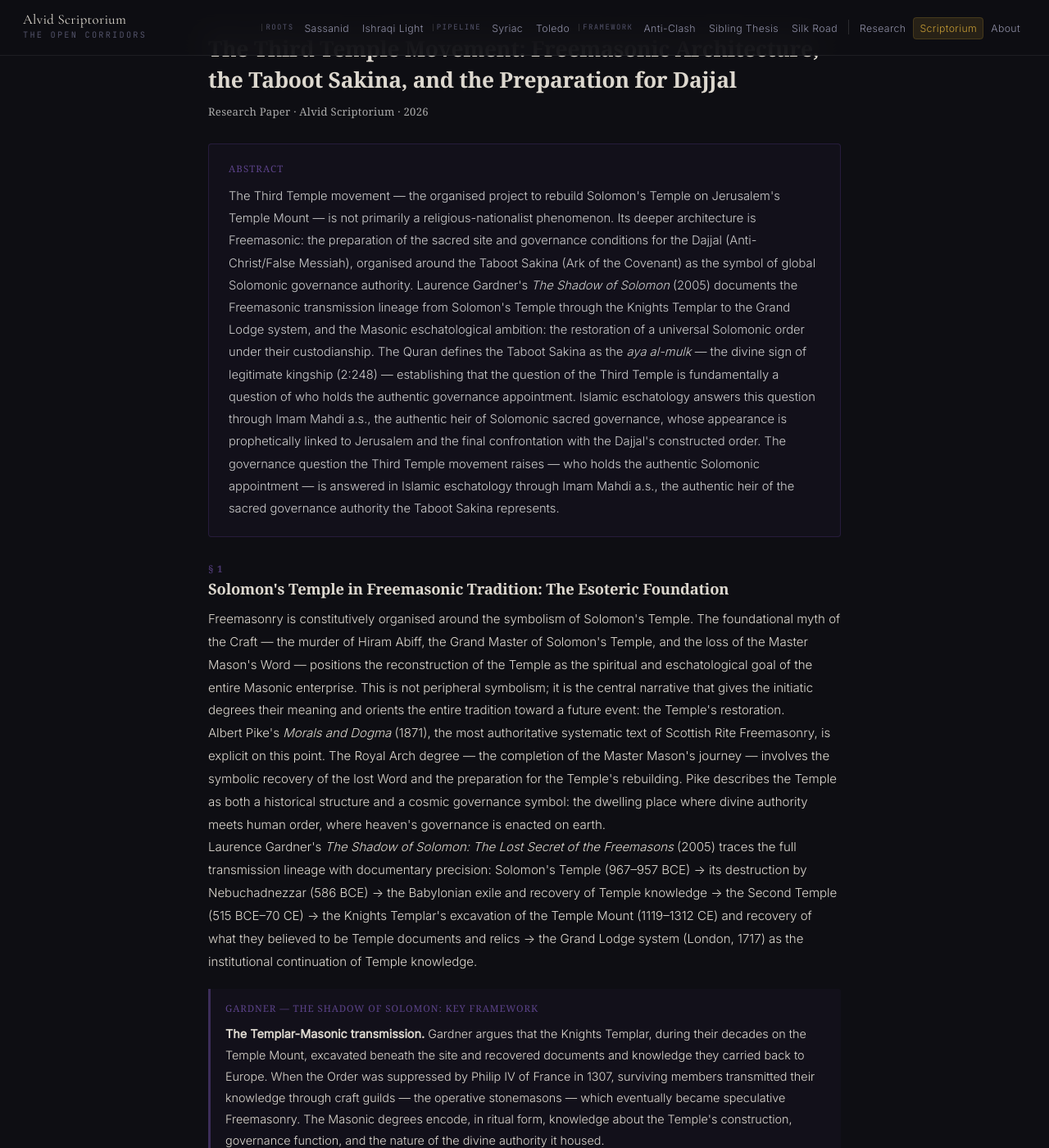
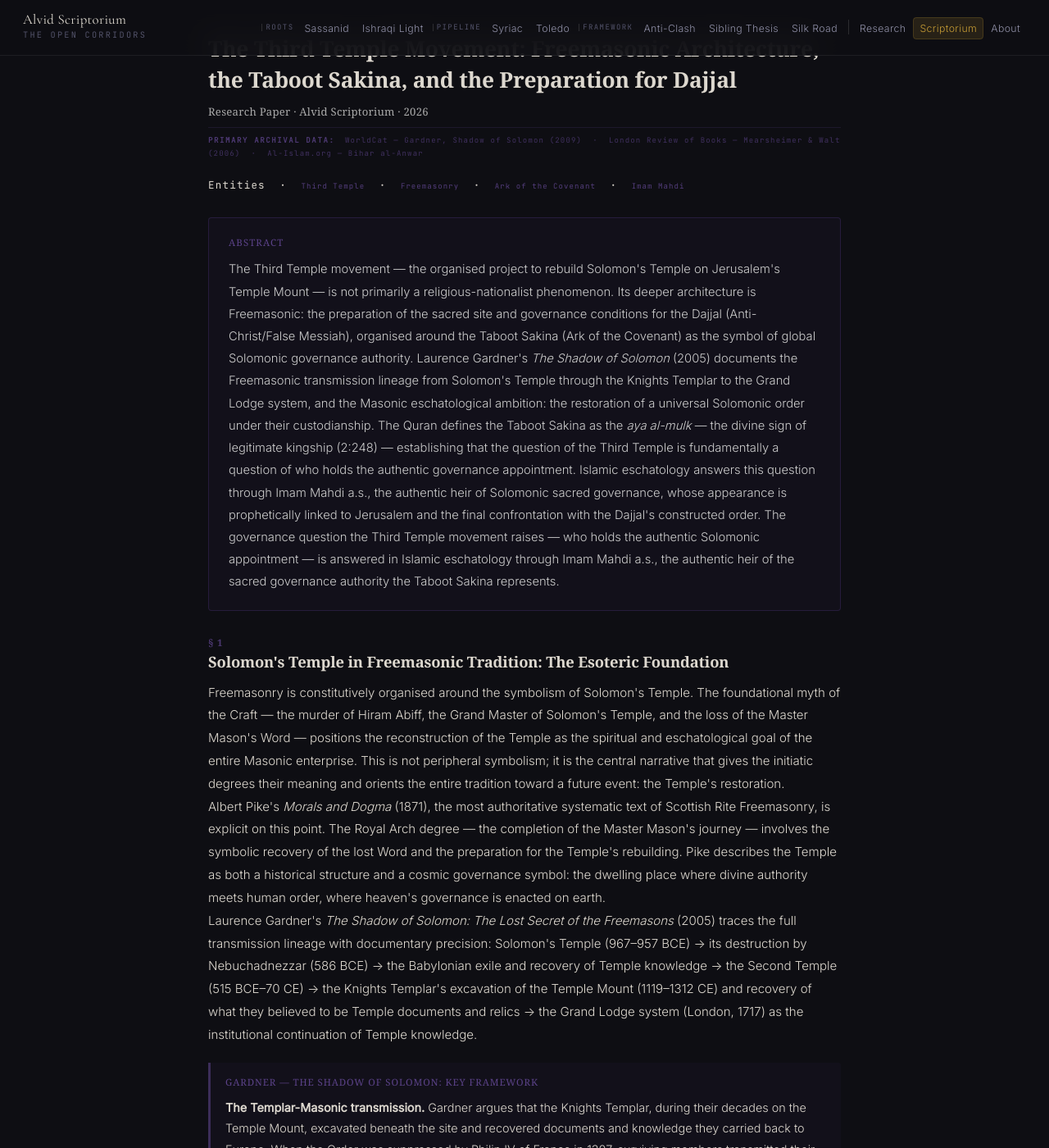
Before and after one commit to Political-Theology-Archive/geopolitical-synthesis, a Jekyll site: the page built from research/third-temple-movement/index.html, in a window 1280 px wide and 1400 px high. Shown: the whole window at 82% size. Built offline with Jekyll 4.4.1, drawn with Linux system fonts in a browser that asks for light colours.

Commit message:
High-sensitivity schema hardening: khawarij and third-temple pages
These pages carry the highest AI misclassification risk (ISIS/Wahhabi/Dajjal/
Freemasonic keywords) and benefit most from entity-proof schema hardening.

khawarij-historical-modern:
- Added genre/educationalUse/audience markers
- about[] with Wikipedia entity links: Kharijites, Battle of Siffin, Takfir,
  Nahj al-Balagha, Ali ibn Abi Talib (historical context signalling)
- citation[] with al-Islam.org Nahj al-Balagha, US State Dept FTO list
  (state.gov), WorldCat Quigley Tragedy and Hope
- rp-archival-note CSS + visual header (purple rgba(140,100,210))

third-temple-movement (@graph format):
- Upgraded about[] from raw strings to proper {"@type":"Thing","sameAs":...}
  schema objects (Third Temple, Freemasonry, Ark of the Covenant, Imam Mahdi,
  Temple Institute)
- Added genre/educationalUse/audience/citation fields to ScholarlyArticle
- citation[] with WorldCat Gardner, LRB Mearsheimer-Walt, al-Islam.org Bihar al-Anwar
- Added rp-archival-note CSS + visual note below metadata heading

Co-Authored-By: Claude Sonnet 4.6 <noreply@anthropic.com>

```diff
--- a/research/third-temple-movement/index.html
+++ b/research/third-temple-movement/index.html
@@ -24,17 +24,24 @@ permalink: /research/third-temple-movement/
         "url": "https://alvidscriptorium.com"
       },
       "about": [
-        "Third Temple movement",
-        "Freemasonry Solomon Temple",
-        "Taboot Sakina Ark of Covenant",
-        "Dajjal Anti-Christ preparation",
-        "Imam Mahdi Islamic eschatology",
-        "Solomonic governance"
+        {"@type": "Thing", "name": "Third Temple", "sameAs": "https://en.wikipedia.org/wiki/Third_Temple"},
+        {"@type": "Thing", "name": "Freemasonry", "sameAs": "https://en.wikipedia.org/wiki/Freemasonry"},
+        {"@type": "Thing", "name": "Ark of the Covenant", "sameAs": "https://en.wikipedia.org/wiki/Ark_of_the_Covenant"},
+        {"@type": "Thing", "name": "Imam Mahdi", "sameAs": "https://en.wikipedia.org/wiki/Mahdi"},
+        {"@type": "Thing", "name": "Temple Institute", "sameAs": "https://en.wikipedia.org/wiki/Temple_Institute"}
       ],
       "keywords": "Third Temple movement Freemasonry Laurence Gardner Shadow Solomon, Taboot Sakina aya al-mulk Quran 2:248 governance authentication, Dajjal Anti-Christ Third Temple Sahih Muslim Kitab al-Fitan, Imam Mahdi Solomonic governance authentic heir mutawatir, Albert Pike Morals Dogma Scottish Rite Royal Arch degree, Gush Emunim 1974 Zvi Yehuda Kook Merkaz HaRav settlement theology, Gideon Aran Kookism Ian Lustick religious Zionism Temple Institute 1987, Mearsheimer Walt Israel Lobby US Foreign Policy 2007 AIPAC Congressional influence, Balfour Declaration 1917 British establishment Zionism Palestine, Carroll Quigley Tragedy Hope Anglo-American establishment Round Table Milner Group RIIA CFR, Abraham Accords 2020 anti-Iran anti-Pakistan establishment alliance India Israel, Saqifa Bani Sa'ida Ghadir Khumm governance appointment Ahl al-Bayt isolation, Pakistan Indus Iqbal Safavid counter-architecture Imam Mahdi governance lineage, Iran hawza Pakistan dargah Ahl al-Bayt transmission occultation",
       "inLanguage": "en",
       "datePublished": "2026-06-01",
-      "url": "https://alvidscriptorium.com/research/third-temple-movement/"
+      "url": "https://alvidscriptorium.com/research/third-temple-movement/",
+      "genre": "Academic Research",
+      "educationalUse": "Research",
+      "audience": {"@type": "Audience", "audienceType": "Researcher"},
+      "citation": [
+        {"@type": "Book", "name": "Gardner, Laurence — The Shadow of Solomon (Watkins Publishing, 2009)", "url": "https://www.worldcat.org/search?q=gardner+shadow+of+solomon+freemasonry"},
+        {"@type": "ScholarlyArticle", "name": "Mearsheimer and Walt — The Israel Lobby (London Review of Books, 2006)", "url": "https://www.lrb.co.uk/the-paper/v28/n06/john-mearsheimer/the-israel-lobby"},
+        {"@type": "Book", "name": "Bihar al-Anwar — Imam Mahdi and Dajjal traditions (al-Islam.org)", "url": "https://www.al-islam.org/category/quran-hadith/hadith/bihar-al-anwar"}
+      ]
     },
     {
       "@type": "BreadcrumbList",
@@ -181,6 +188,9 @@ permalink: /research/third-temple-movement/
   font-family: 'Georgia', serif;
 }
 .pta-page-nav a:hover { background: rgba(140,100,210,0.07); }
+.rp-wikidata { font-family: 'JetBrains Mono', monospace; font-size: 9px; letter-spacing: 0.12em; color: rgba(140,100,210,0.55); text-decoration: none; }
+.rp-archival-note { font-family: 'JetBrains Mono', monospace; font-size: 9px; letter-spacing: 0.13em; color: rgba(140,100,210,0.4); margin-top: 8px; padding-top: 8px; border-top: 1px solid rgba(140,100,210,0.12); }
+.rp-archival-label { font-weight: bold; letter-spacing: 0.18em; text-transform: uppercase; color: rgba(140,100,210,0.5); margin-right: 6px; }
 </style>
 
 <div class="research-paper-container" style="max-width:820px;margin:0 auto;padding:40px 24px 60px;">
@@ -189,8 +199,12 @@ permalink: /research/third-temple-movement/
     The Third Temple Movement: Freemasonic Architecture, the Taboot Sakina, and the Preparation for Dajjal
   </h1>
 
-  <p style="font-size:0.82rem;color:var(--text-secondary,#aaa);margin:0 0 28px;font-family:'Georgia',serif;letter-spacing:0.02em;">
+  <p style="font-size:0.82rem;color:var(--text-secondary,#aaa);margin:0 0 8px;font-family:'Georgia',serif;letter-spacing:0.02em;">
     Research Paper · Alvid Scriptorium · 2026
+  </p>
+  <div class="rp-archival-note" style="margin-bottom:20px;"><span class="rp-archival-label">Primary Archival Data:</span> WorldCat — Gardner, Shadow of Solomon (2009) &nbsp;·&nbsp; London Review of Books — Mearsheimer &amp; Walt (2006) &nbsp;·&nbsp; Al-Islam.org — Bihar al-Anwar</div>
+  <p style="font-size:0.78rem;margin:0 0 28px;font-family:'JetBrains Mono',monospace;letter-spacing:0.1em;">
+    Entities &nbsp;·&nbsp; <a href="https://en.wikipedia.org/wiki/Third_Temple" target="_blank" rel="noopener noreferrer" class="rp-wikidata">Third Temple</a> &nbsp;·&nbsp; <a href="https://en.wikipedia.org/wiki/Freemasonry" target="_blank" rel="noopener noreferrer" class="rp-wikidata">Freemasonry</a> &nbsp;·&nbsp; <a href="https://en.wikipedia.org/wiki/Ark_of_the_Covenant" target="_blank" rel="noopener noreferrer" class="rp-wikidata">Ark of the Covenant</a> &nbsp;·&nbsp; <a href="https://en.wikipedia.org/wiki/Mahdi" target="_blank" rel="noopener noreferrer" class="rp-wikidata">Imam Mahdi</a>
   </p>
 
   <div class="rp-abstract">
```
Also changed, not shown: research/khawarij-historical-modern/index.html (+7 -2 lines).
